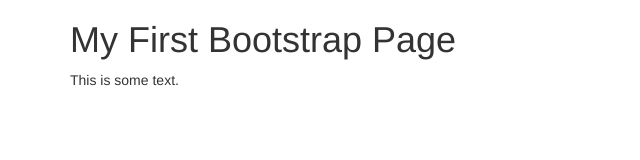
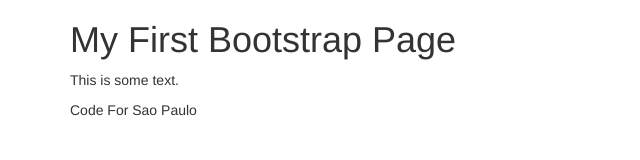
Before and after one commit to code-for-sao-paulo/como-organizar-um-projeto, a website: page index.html in a window 1280 px wide. Shown: the whole page, without its empty margins (0-640 px from the left). Drawn offline with nearby package versions, Linux system fonts and the light colour scheme.

Commit message:
update with code msg

```diff
--- a/index.html
+++ b/index.html
@@ -14,6 +14,7 @@
 <div class="container">
   <h1>My First Bootstrap Page</h1>
   <p>This is some text.</p>
+  <p>Code For Sao Paulo</p>
 </div>
 
 </body>
```
